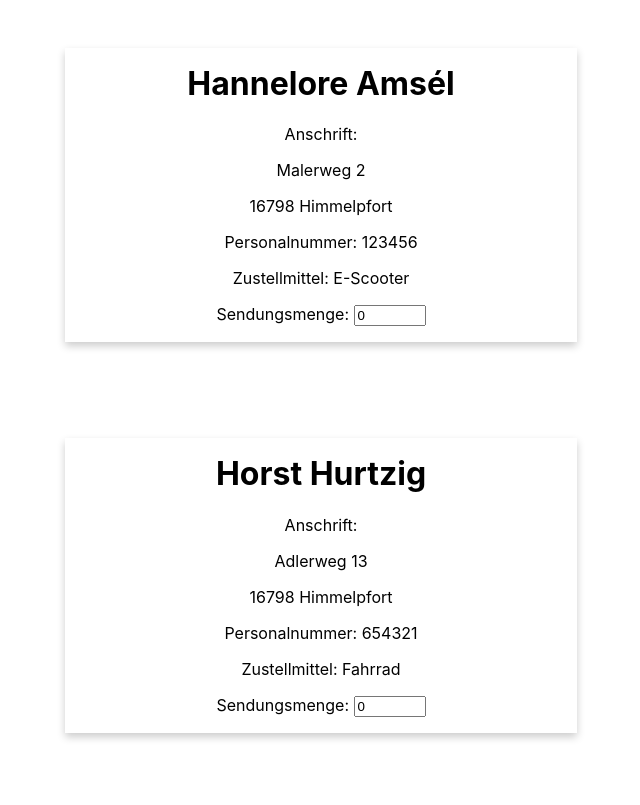
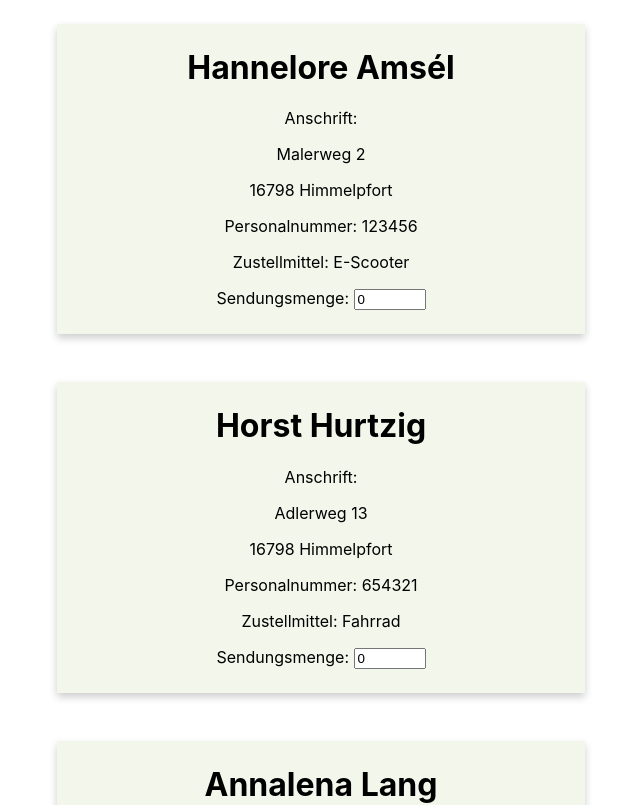
Before and after one commit to BOZ2323/team, a React (Create React App) app: page / in a window 1280 px wide. Shown: the top 805 px of the page, without its empty margins (319-959 px from the left). Built offline with nearby package versions, Linux system fonts and the light colour scheme.

Commit message:
Add color to cards

```diff
--- a/src/App.css
+++ b/src/App.css
@@ -13,11 +13,11 @@ h1{
 .mitarbeiterCard {
   max-width: 30em;
   width: 100%;
-  background-color: white;
-  padding: 1em;
+  background-color: #b0c58629;
+  padding: 1.5em;
   box-shadow: 0 4px 8px 0 rgba(0,0,0,0.2);
   transition: 0.3s;
-  margin: 3em 0;
+  margin: 1.5em 0;
 }
 
 input:focus,
```
